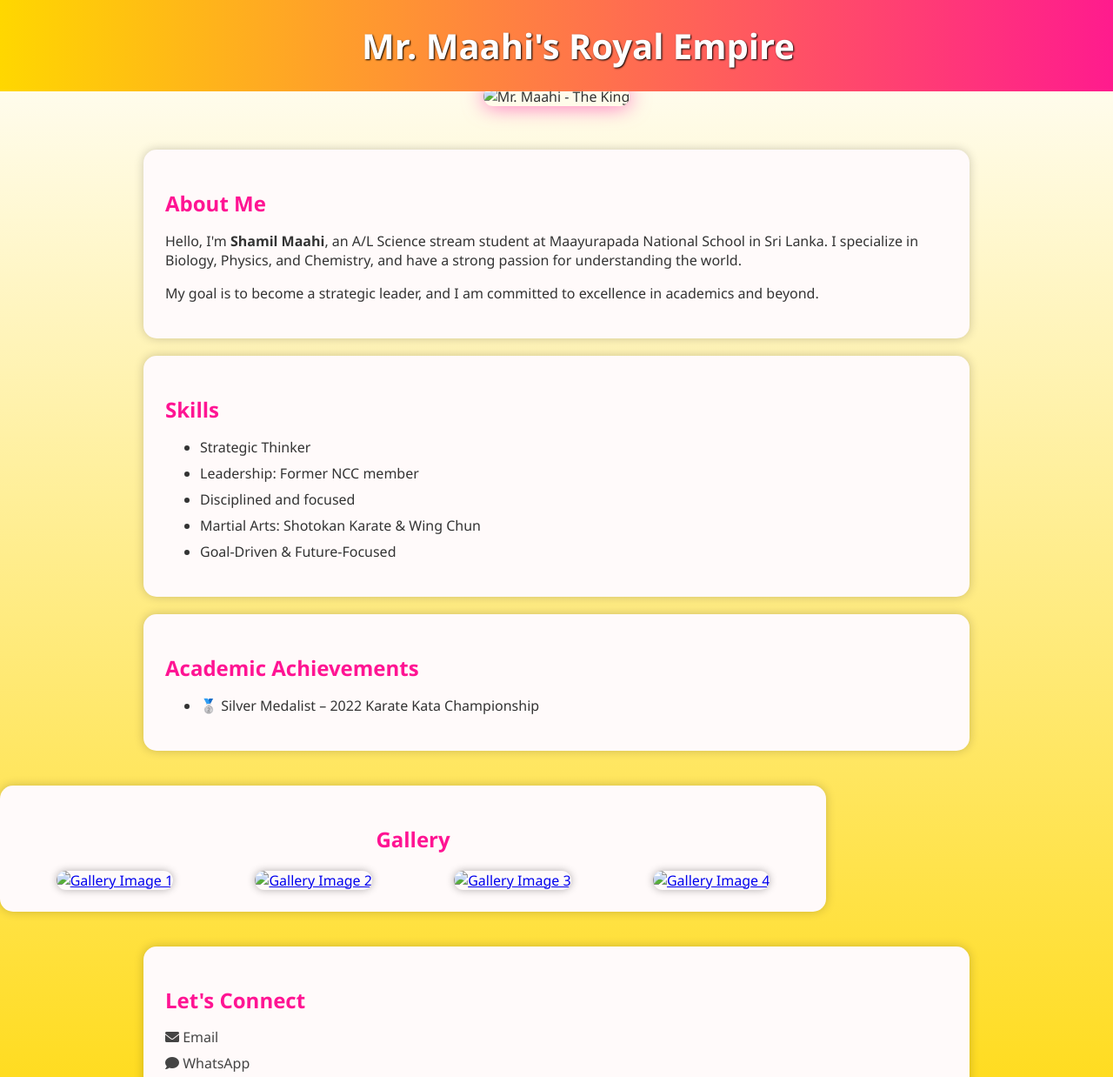
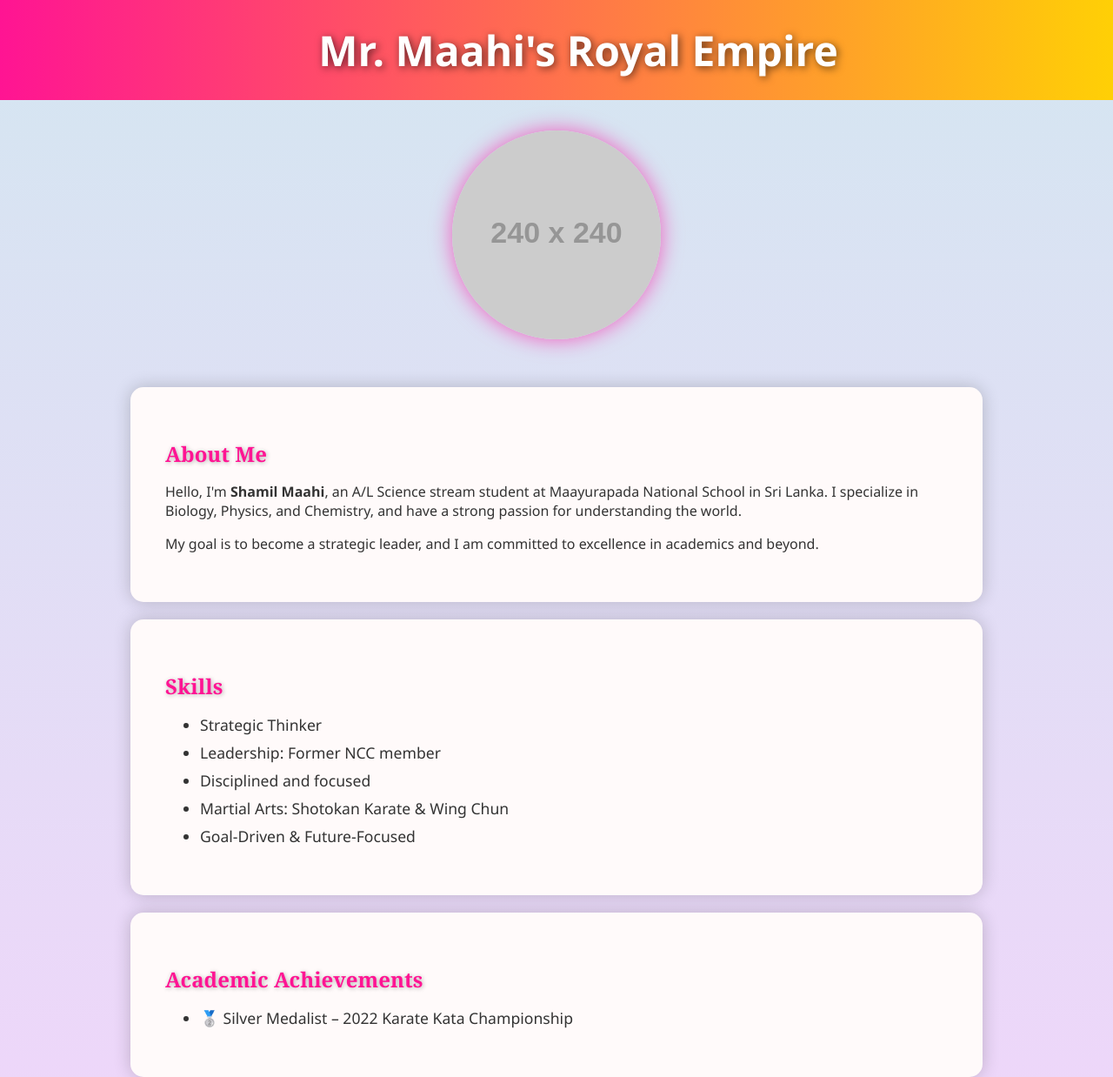
Before and after one commit to Shamilmaah/Mr.Maahi-ZZ, a plain HTML site: page index.html in a window 1280 px wide. Shown: the top 1238 px of the page at 87% size. Drawn offline with Linux system fonts and the light colour scheme; placeholder pictures from the web are drawn by us.

Commit message:
Updated website with magic effects and new design

```diff
--- a/index.html
+++ b/index.html
@@ -8,98 +8,132 @@
   <link rel="stylesheet" href="https://cdnjs.cloudflare.com/ajax/libs/font-awesome/6.0.0-beta3/css/all.min.css"
     integrity="sha512-Fo3rlrZj/k7ujTnH1zZHyE1qg2W/jJhqn+zfsWeLkczxbAhJ5n7R8Z/fY1lDms5nuYwb0er8NbpBEmZP56F2OA=="
     crossorigin="anonymous" referrerpolicy="no-referrer" />
+
   <style>
     /* General Styles */
     body {
-      background: linear-gradient(to bottom, #fff, #ffd700);
+      background: linear-gradient(to bottom, #d4e6f1, #ffccff);  /* Peaceful background */
       font-family: 'Segoe UI', Tahoma, Geneva, Verdana, sans-serif;
       margin: 0;
       padding: 0;
       color: #333;
       scroll-behavior: smooth;
+      overflow-x: hidden; /* To prevent horizontal scroll */
     }
+
     header {
-      background: linear-gradient(to right, #ffd700, #ff1493);
+      background: linear-gradient(to right, #ff1493, #ffd700);
       padding: 25px;
       text-align: center;
       color: white;
-      font-size: 2.5rem;
+      font-size: 3rem;
       font-weight: bold;
-      text-shadow: 1px 1px 2px #000;
+      text-shadow: 2px 2px 10px rgba(0, 0, 0, 0.6);
       position: fixed;
       top: 0;
       width: 100%;
       z-index: 100;
+      animation: fadeIn 2s ease-out;
     }
+
+    /* Hero Section */
     .hero {
       text-align: center;
-      padding: 100px 20px 30px; /* extra padding to offset the fixed header */
+      padding: 150px 20px 30px; /* extra padding to offset the fixed header */
+      animation: slideIn 2s ease-out;
     }
+
     .hero img {
       width: 240px;
       height: auto;
-      border-radius: 20px;
+      border-radius: 50%;
       box-shadow: 0 0 25px rgba(255, 0, 153, 0.6);
+      transition: transform 0.5s ease;
     }
+
+    .hero img:hover {
+      transform: rotate(360deg);
+    }
+
+    /* Section Styles */
     section {
-      padding: 25px;
+      padding: 40px;
       max-width: 900px;
       margin: 20px auto;
       background: #fffafa;
       border-radius: 15px;
-      box-shadow: 0 0 12px rgba(0,0,0,0.2);
+      box-shadow: 0 0 20px rgba(0, 0, 0, 0.2);
       opacity: 0;
       transform: translateY(30px);
-      transition: opacity 0.8s ease-in-out, transform 0.8s ease-in-out;
+      transition: opacity 0.8s ease, transform 0.8s ease;
     }
+
     section.in-view {
       opacity: 1;
       transform: translateY(0);
     }
+
     h2 {
       color: #ff1493;
       margin-bottom: 15px;
+      font-family: 'Georgia', serif;
+      text-shadow: 1px 1px 5px rgba(0, 0, 0, 0.3);
     }
+
     ul li {
       margin-bottom: 8px;
+      font-size: 1.1rem;
     }
+
+    /* Contact Section */
     .contact a {
       display: block;
       color: #444;
       margin-bottom: 8px;
       text-decoration: none;
+      font-size: 1.2rem;
+      transition: color 0.3s ease;
     }
+
     .contact a:hover {
-      text-decoration: underline;
       color: #ff1493;
     }
-    /* Gallery Styling */
+
+    /* Icon Styling */
+    .contact i {
+      margin-right: 10px;
+      transition: transform 0.3s ease;
+    }
+
+    .contact a:hover i {
+      transform: scale(1.2);
+    }
+
+    /* Gallery */
     .gallery {
       text-align: center;
       margin: 40px 0;
+      animation: fadeIn 1.5s ease-out;
     }
-    .gallery h2 {
-      color: #ff1493;
-    }
+
     .gallery-grid {
       display: grid;
       grid-template-columns: repeat(auto-fit, minmax(200px, 1fr));
       gap: 15px;
       margin-top: 20px;
     }
-    .gallery-grid a {
-      display: block;
-      pointer-events: none; /* Fake link – disables clicking */
-    }
+
     .gallery-grid img {
       width: 100%;
       border-radius: 15px;
-      box-shadow: 0 0 10px rgba(0,0,0,0.3);
-      transition: transform 0.3s;
+      box-shadow: 0 0 15px rgba(0, 0, 0, 0.3);
+      transition: transform 0.3s ease;
     }
+
     .gallery-grid img:hover {
-      transform: scale(1.05);
+      transform: scale(1.1);
     }
+
     footer {
       text-align: center;
       padding: 12px;
@@ -107,33 +141,71 @@
       color: white;
       font-weight: bold;
       letter-spacing: 1px;
+      animation: fadeIn 3s ease-out;
+    }
+
+    /* Animations */
+    @keyframes fadeIn {
+      0% { opacity: 0; }
+      100% { opacity: 1; }
+    }
+
+    @keyframes slideIn {
+      0% { transform: translateY(-100%); }
+      100% { transform: translateY(0); }
+    }
+
+    /* Responsive Design */
+    @media screen and (max-width: 768px) {
+      header {
+        font-size: 2rem;
+        padding: 15px;
+      }
+
+      section {
+        padding: 20px;
+      }
+
+      .hero img {
+        width: 180px;
+      }
+    }
+
+    @media screen and (max-width: 480px) {
+      .contact a {
+        font-size: 1.1rem;
+      }
     }
   </style>
 </head>
 <body>
   <header>Mr. Maahi's Royal Empire</header>
 
+  <!-- Hero Section -->
   <div class="hero">
-    <img src="C:\Users\Maahi\Desktop/Maahi.jpg" alt="Mr. Maahi - The King">
+    <img src="https://via.placeholder.com/240" alt="Mr. Maahi - The King">
   </div>
 
+  <!-- About Me Section -->
   <section>
     <h2>About Me</h2>
     <p>Hello, I'm <strong>Shamil Maahi</strong>, an A/L Science stream student at Maayurapada National School in Sri Lanka. I specialize in Biology, Physics, and Chemistry, and have a strong passion for understanding the world.</p>
     <p>My goal is to become a strategic leader, and I am committed to excellence in academics and beyond.</p>
   </section>
 
+  <!-- Skills Section -->
   <section>
     <h2>Skills</h2>
     <ul>
       <li>Strategic Thinker</li>
       <li>Leadership: Former NCC member</li>
       <li>Disciplined and focused</li>
-      <li>Martial Arts: Shotokan Karate &amp; Wing Chun</li>
-      <li>Goal-Driven &amp; Future-Focused</li>
+      <li>Martial Arts: Shotokan Karate & Wing Chun</li>
+      <li>Goal-Driven & Future-Focused</li>
     </ul>
   </section>
 
+  <!-- Academic Achievements Section -->
   <section>
     <h2>Academic Achievements</h2>
     <ul>
@@ -141,32 +213,41 @@
     </ul>
   </section>
 
+  <!-- Gallery Section -->
   <section class="gallery">
     <h2>Gallery</h2>
     <div class="gallery-grid">
-      <!-- Gallery images with fake links; update the file names if necessary -->
-      <a href="#"><img src="assets/pic1.jpg" alt="Gallery Image 1"></a>
-      <a href="#"><img src="assets/pic2.jpg" alt="Gallery Image 2"></a>
-      <a href="#"><img src="assets/pic3.jpg" alt="Gallery Image 3"></a>
-      <a href="#"><img src="assets/pic4.jpg" alt="Gallery Image 4"></a>
+      <!-- Gallery images with hover effects -->
+      <a href="#"><img src="https://via.placeholder.com/300" alt="Gallery Image 1"></a>
+      <a href="#"><img src="https://via.placeholder.com/300" alt="Gallery Image 2"></a>
+      <a href="#"><img src="https://via.placeholder.com/300" alt="Gallery Image 3"></a>
+      <a href="#"><img src="https://via.placeholder.com/300" alt="Gallery Image 4"></a>
     </div>
   </section>
 
+  <!-- Contact Section -->
   <section class="contact">
     <h2>Let's Connect</h2>
     <a href="mailto:shamilmaahi17@gmail.com"><i class="fas fa-envelope"></i> Email</a>
-    <a href="https://wa.me/94703608393" target="_blank"><i class="fas fa-comment"></i> WhatsApp</a>
-    <!-- Fake social links – placeholder icons only -->
-    <a href="#" target="_blank"><i class="fab fa-linkedin"></i> LinkedIn</a>
-    <a href="#" target="_blank"><i class="fab fa-facebook"></i> Facebook</a>
-    <a href="#" target="_blank"><i class="fab fa-twitter"></i> Twitter</a>
+    <a href="https://wa.me/94703608393" target="_blank"><i class="fab fa-whatsapp"></i> WhatsApp</a>
+    <!-- Fake links for social media -->
+    <a href="https://www.yourwebsite.com" target="_blank"><i class="fab fa-linkedin"></i> LinkedIn</a>
+    <a href="https://www.yourwebsite.com" target="_blank"><i class="fab fa-facebook"></i> Facebook</a>
+    <a href="https://www.yourwebsite.com" target="_blank"><i class="fab fa-twitter"></i> Twitter</a>
+    <a href="https://www.yourwebsite.com" target="_blank"><i class="fab fa-instagram"></i> Instagram</a>
   </section>
 
   <footer>
     &copy; 2025 Mr. Maahi | Crafted with care by Diana
   </footer>
 
-  <!-- JavaScript for scroll animations -->
+  <!-- Background Music -->
+  <audio autoplay loop>
+    <source src="https://www.soundhelix.com/examples/mp3/SoundHelix-Song-1.mp3" type="audio/mp3">
+    Your browser does not support the audio element.
+  </audio>
+
+  <!-- JavaScript for Scroll Animations -->
   <script>
     document.addEventListener("DOMContentLoaded", function() {
       const sections = document.querySelectorAll("section");
```
